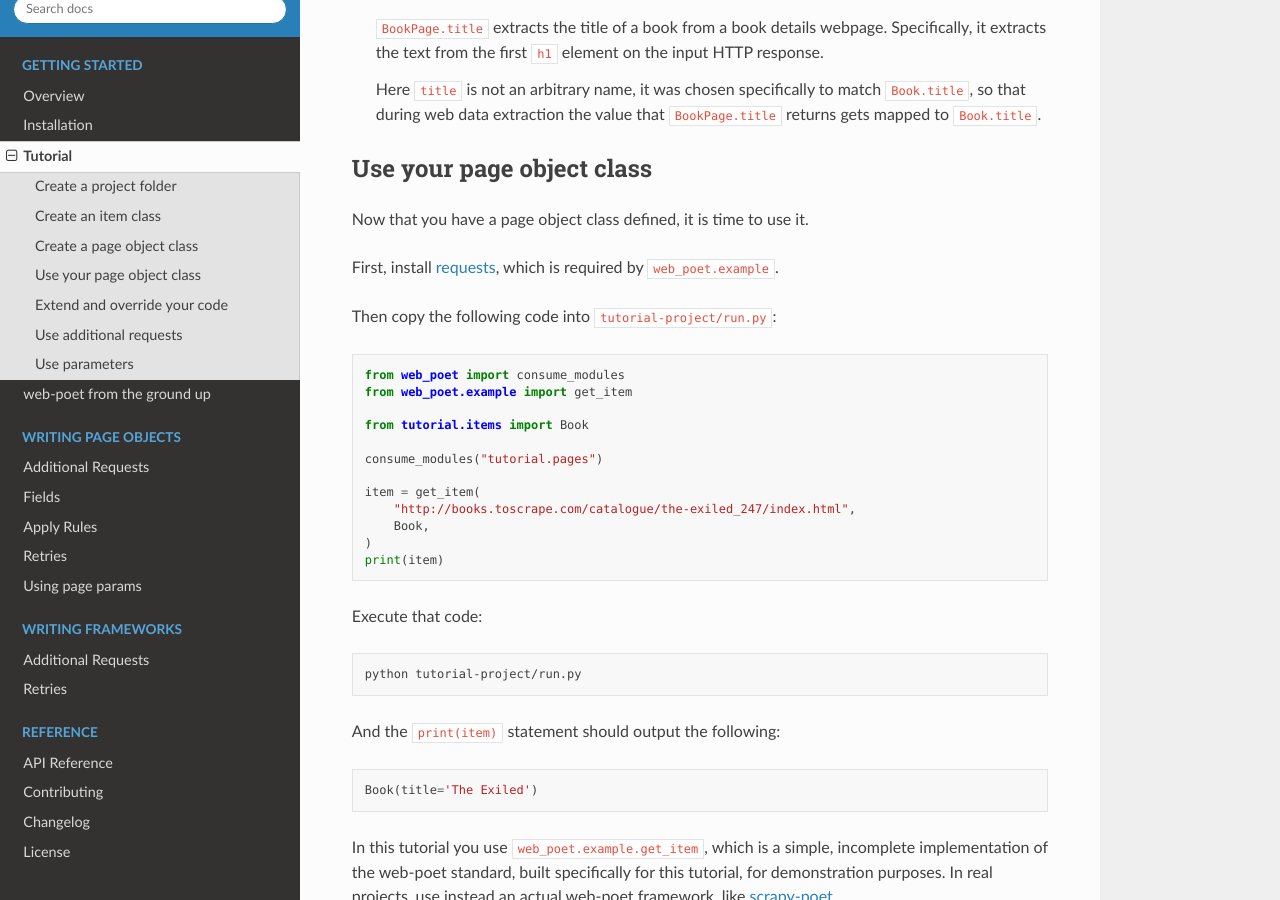
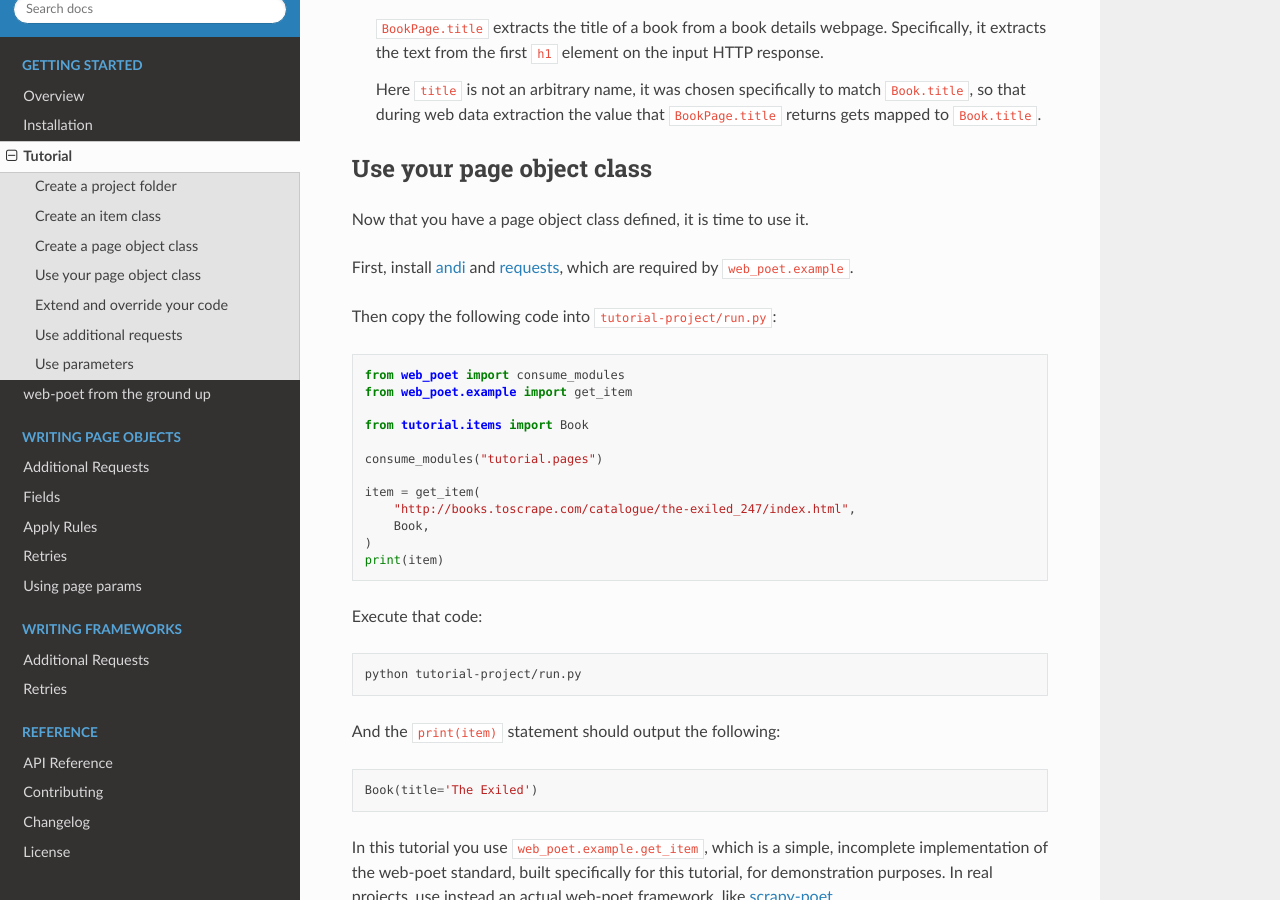
Before and after one commit to scrapinghub/web-poet, a Sphinx documentation site: the page built from docs/intro/tutorial.rst, in a window 1280 px wide and 900 px high, scrolled down 3178 px. Built offline with Sphinx 7.4.7 and the Read the Docs theme 2.0.0, drawn with Linux system fonts in a browser that asks for light colours.

Commit message:
get_item: use andi

```diff
--- a/docs/intro/tutorial.rst
+++ b/docs/intro/tutorial.rst
@@ -183,8 +183,9 @@ Use your page object class
 
 Now that you have a page object class defined, it is time to use it.
 
-First, install requests_, which is required by ``web_poet.example``.
+First, install andi_ and requests_, which are required by ``web_poet.example``.
 
+.. _andi: https://github.com/scrapinghub/andi
 .. _requests: https://requests.readthedocs.io/en/latest/user/install/
 
 Then copy the following code into ``tutorial-project/run.py``:
```
Also changed, not shown: 2 other files.
